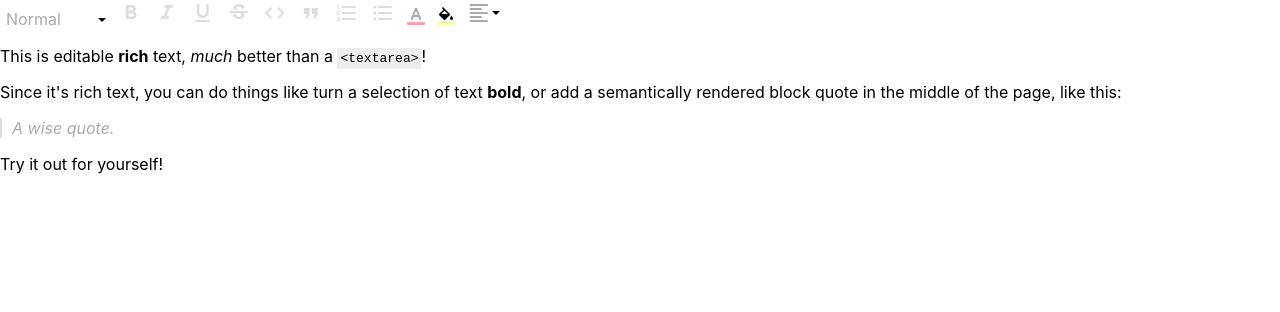
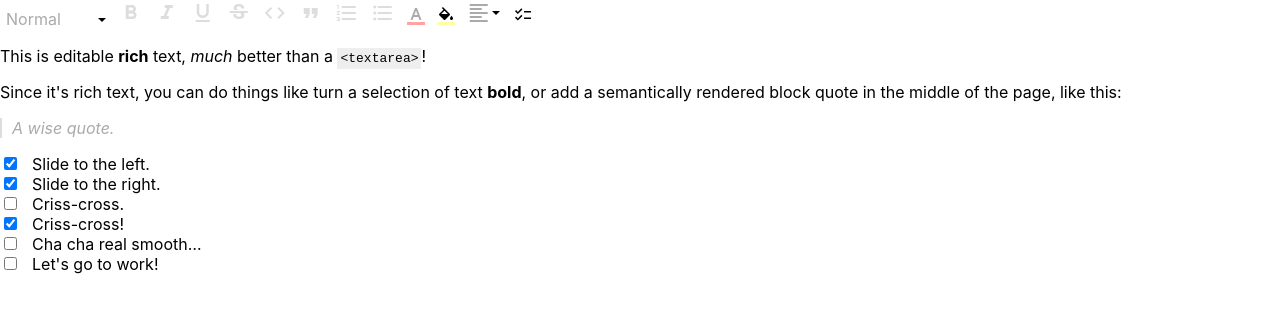
Before and after one commit to wnow20/red-editor, a React (Create React App) app: page / in a window 1280 px wide. Shown: the top 312 px of the page. Built offline with nearby package versions, Linux system fonts and the light colour scheme.

Commit message:
CheckLists

```diff
--- a/src/editor/RedEditor.tsx
+++ b/src/editor/RedEditor.tsx
@@ -8,6 +8,7 @@ import {withHistory} from 'slate-history'
 import './RedEditor.css';
 import {Toolbar} from "./Toolbar";
 import initialValue from "./initialValue";
+import {CheckListItemElement, withChecklists} from "./plugins/CheckLists";
 
 
 const Element = ({attributes, children, element}) => {
@@ -32,6 +33,8 @@ const Element = ({attributes, children, element}) => {
             return <li {...attributes}>{children}</li>
         case 'numbered-list':
             return <ol {...attributes}>{children}</ol>
+        case 'check-list-item':
+            return <CheckListItemElement {...{attributes, children, element}} />
         default:
             return <p {...attributes} style={style}>{children}</p>
     }
@@ -83,7 +86,7 @@ const isMarkActive = (editor, format) => {
 }
 
 function RedEditor() {
-    const editor = useMemo(() => withHistory(withReact(createEditor())), [])
+    const editor = useMemo(() => withChecklists(withHistory(withReact(createEditor()))), [])
     const [value, setValue] = useState<Descendant[]>(initialValue as any)
     const renderElement = useCallback(props => <Element {...props} />, [])
     const renderLeaf = useCallback(props => <Leaf {...props} />, [])
--- a/src/editor/Toolbar.tsx
+++ b/src/editor/Toolbar.tsx
@@ -6,6 +6,7 @@ import TextColor from "./plugins/TextColor";
 import Heading from "./plugins/Heading";
 import FillColor from "./plugins/FillColor";
 import FormatAlign from "./plugins/FormatAlign";
+import {CheckListButton} from "./plugins/CheckLists";
 
 export const Toolbar = (props: PropsWithChildren<BaseProps>) => {
     return (
@@ -44,6 +45,7 @@ export const Toolbar = (props: PropsWithChildren<BaseProps>) => {
 
             <ButtonGroup>
                 <FormatAlign/>
+                <CheckListButton/>
             </ButtonGroup>
         </div>
     );
--- a/src/editor/common.tsx
+++ b/src/editor/common.tsx
@@ -135,12 +135,13 @@ export const preventEvent = event => {
 };
 export type CustomElement = { type: 'paragraph'; textAlign?: Property.TextAlign; children: Text[] }
 export type CodeElement = { type: 'code'; children: Text[] }
+export type CheckedElement = {type: "check-list-item", checked: boolean, children: Text[]}
 export type CustomText = { text: string, bold?: boolean }
 declare module 'slate' {
     interface CustomTypes {
         Editor: BaseEditor & ReactEditor
-        Element: CustomElement | CodeElement,
+        Element: CustomElement | CodeElement | CheckedElement,
         Text: CustomText,
-        Node: CustomElement | CustomText,
+        Node: CustomElement | CustomText | CheckedElement,
     }
 }
--- a/src/editor/initialValue.ts
+++ b/src/editor/initialValue.ts
@@ -30,7 +30,33 @@ export default [
         children: [{ text: 'A wise quote.' }],
     },
     {
-        type: 'paragraph',
-        children: [{ text: 'Try it out for yourself!' }],
+        type: 'check-list-item',
+        checked: true,
+        children: [{ text: 'Slide to the left.' }],
+    },
+    {
+        type: 'check-list-item',
+        checked: true,
+        children: [{ text: 'Slide to the right.' }],
+    },
+    {
+        type: 'check-list-item',
+        checked: false,
+        children: [{ text: 'Criss-cross.' }],
+    },
+    {
+        type: 'check-list-item',
+        checked: true,
+        children: [{ text: 'Criss-cross!' }],
+    },
+    {
+        type: 'check-list-item',
+        checked: false,
+        children: [{ text: 'Cha cha real smooth…' }],
+    },
+    {
+        type: 'check-list-item',
+        checked: false,
+        children: [{ text: "Let's go to work!" }],
     },
 ]
--- /dev/null
+++ b/src/editor/plugins/CheckLists.module.scss
@@ -0,0 +1,19 @@
+.checkListItem {
+  display: flex;
+  flex-direction: row;
+  align-items: center;
+
+  & + & {
+    margin-top: 0;
+  }
+
+  .content {
+    flex: 1;
+    opacity: 1;
+    text-decoration: none;
+
+    &:focus {
+      outline: none;
+    }
+  }
+}
--- /dev/null
+++ b/src/editor/plugins/CheckLists.tsx
@@ -0,0 +1,128 @@
+import {
+    BaseEditor,
+    BaseElement,
+    BaseText,
+    Editor,
+    Element,
+    Element as SlateElement,
+    Point,
+    Range,
+    Transforms,
+} from 'slate'
+import {ReactEditor, useReadOnly, useSlate, useSlateStatic} from "slate-react";
+import {ReactComponent as CheckListSVG} from '../checklist.svg';
+import styles from './CheckLists.module.scss';
+import {Button, isBlockActive, LIST_TYPES} from "../common";
+
+function isCheckListItem(n: BaseEditor | BaseElement | BaseText) {
+    // @ts-ignore
+    return !Editor.isEditor(n) && SlateElement.isElement(n) && n.type === 'check-list-item';
+}
+
+export const withChecklists = editor => {
+    const {deleteBackward} = editor
+
+    editor.deleteBackward = (...args) => {
+        const {selection} = editor
+
+        if (selection && Range.isCollapsed(selection)) {
+            // @ts-ignore
+            const [match] = Editor.nodes(editor, {
+                match: n => isCheckListItem(n),
+            })
+
+            if (match) {
+                const [, path] = match
+                const start = Editor.start(editor, path)
+
+                if (Point.equals(selection.anchor, start)) {
+                    const newProperties: Partial<SlateElement> = {
+                        type: 'paragraph',
+                    }
+                    Transforms.setNodes(editor, newProperties, {
+                        match: n => isCheckListItem(n),
+                    })
+                    return
+                }
+            }
+        }
+
+        deleteBackward(...args)
+    }
+
+    return editor
+}
+
+export const CheckListItemElement = ({attributes, children, element}) => {
+    const editor = useSlateStatic()
+    const readOnly = useReadOnly()
+    const {checked} = element
+    return (
+        <div
+            {...attributes}
+            className={styles.checkListItem}
+        >
+              <span contentEditable={false} style={{marginRight: '0.75em'}}>
+                <input
+                    type="checkbox"
+                    checked={checked}
+                    onChange={event => {
+                        const path = ReactEditor.findPath(editor, element)
+                        const newProperties: Partial<SlateElement> = {
+                            // @ts-ignore
+                            checked: event.target.checked,
+                        }
+                        Transforms.setNodes(editor, newProperties, {at: path})
+                    }}
+                />
+              </span>
+            <span
+                contentEditable={!readOnly}
+                suppressContentEditableWarning
+                className={styles.content}
+            >
+                {children}
+              </span>
+        </div>
+    )
+}
+
+const list_type = ["check-list-item"];
+
+const toggleCheckItem = (editor, format) => {
+    const isActive = isBlockActive(editor, format)
+
+    debugger
+    if (isActive) {
+        const newProperties: Partial<SlateElement> = {
+            type: 'paragraph',
+        }
+
+        Transforms.unsetNodes(editor, 'checked', {
+            match: (n) => list_type.includes(
+                !Editor.isEditor(n) && SlateElement.isElement(n) && n.type
+            ),
+            split: false,
+        })
+        Transforms.setNodes(editor, newProperties)
+    } else {
+        const newProperties: Partial<SlateElement> = {
+            type: 'check-list-item',
+            checked: false,
+        }
+        Transforms.setNodes(editor, newProperties)
+    }
+
+}
+
+export const CheckListButton = () => {
+    const editor = useSlate();
+    return (
+        <Button onMouseDown={(e) => {
+            e.preventDefault();
+            toggleCheckItem(editor, "check-list-item");
+        }}>
+            <CheckListSVG/>
+        </Button>
+    );
+};
```
Also changed, not shown: src/editor/checklist.svg (added).
